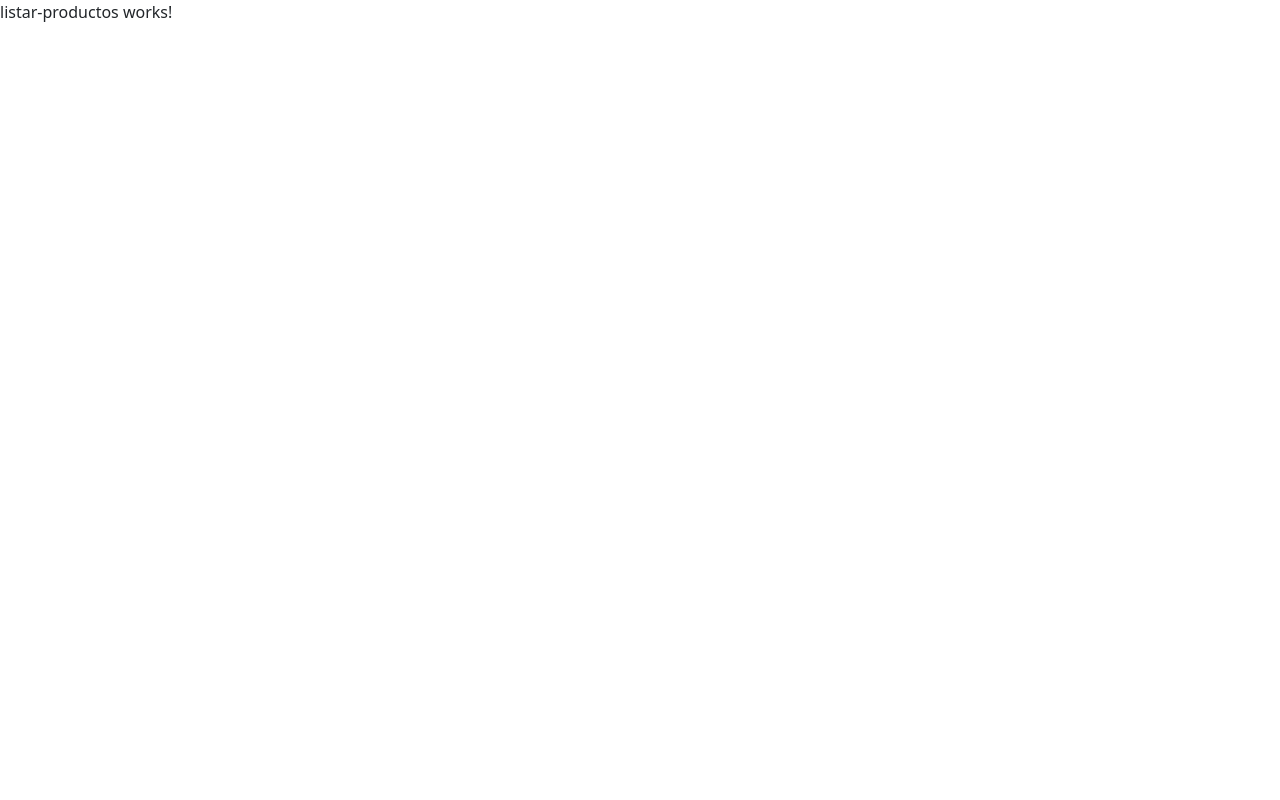
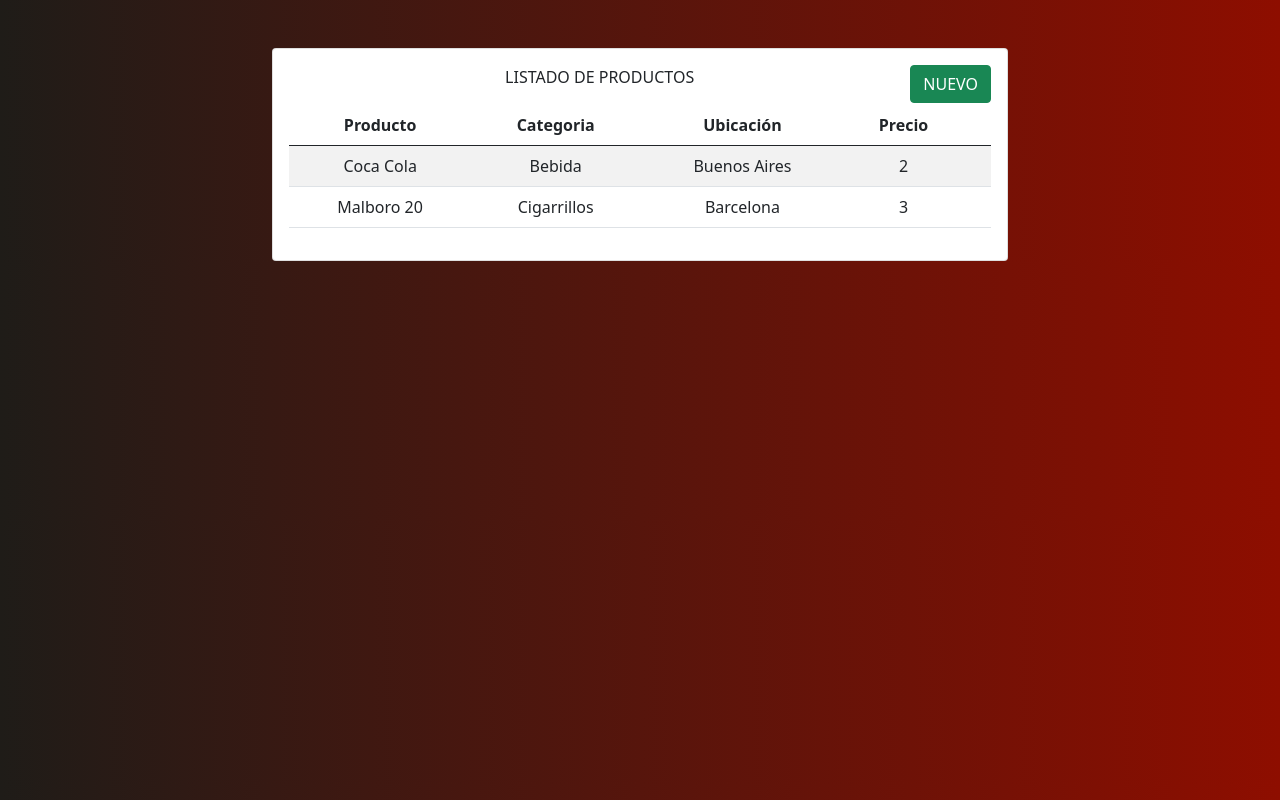
Before and after one commit to ManuelVillarVitoria/Angular_Node_Express_MongoDB_CRUD, an Angular app in the folder cliente/: page / in a window 1280 px wide. Built offline with nearby package versions, Linux system fonts and the light colour scheme.

Commit message:
listing the products in the view

```diff
--- a/cliente/src/app/components/listar-productos/listar-productos.component.html
+++ b/cliente/src/app/components/listar-productos/listar-productos.component.html
@@ -1 +1,39 @@
-<p>listar-productos works!</p>
+<div class="container mt-5">
+    <div class="row">
+        <div class="col-lg-8 offset-lg-2">
+            <div class="card">
+                <div class="card-body text-center">
+                    <span>LISTADO DE PRODUCTOS</span>
+                    <button class="btn btn-success float-end">NUEVO</button>
+                    <table class="table table-striped mt-3">
+                        <thead>
+                          <tr>
+                            <th scope="col">Producto</th>
+                            <th scope="col">Categoria</th>
+                            <th scope="col">Ubicación</th>
+                            <th scope="col">Precio</th>
+                            <th scope="col"></th>
+                          </tr>
+                        </thead>
+                        <tbody>
+                          <tr>
+                            <td>Coca Cola</td>
+                            <td>Bebida</td>
+                            <td>Buenos Aires</td>
+                            <td>2</td>
+                            <td></td>
+                          </tr>
+                          <tr>
+                            <td>Malboro 20</td>
+                            <td>Cigarrillos</td>
+                            <td>Barcelona</td>
+                            <td>3</td>
+                            <td></td>
+                          </tr>
+                        </tbody>
+                      </table>
+                </div>
+            </div>
+        </div>
+    </div>
+</div>
--- a/cliente/src/styles.css
+++ b/cliente/src/styles.css
@@ -1 +1,5 @@
-/* You can add global styles to this file, and also import other style files */
+body {
+    background: #8E0E00;  /* fallback for old browsers */
+    background: -webkit-linear-gradient(to right, #1F1C18, #8E0E00);  /* Chrome 10-25, Safari 5.1-6 */
+    background: linear-gradient(to right, #1F1C18, #8E0E00); /* W3C, IE 10+/ Edge, Firefox 16+, Chrome 26+, Opera 12+, Safari 7+ */
+}
```
